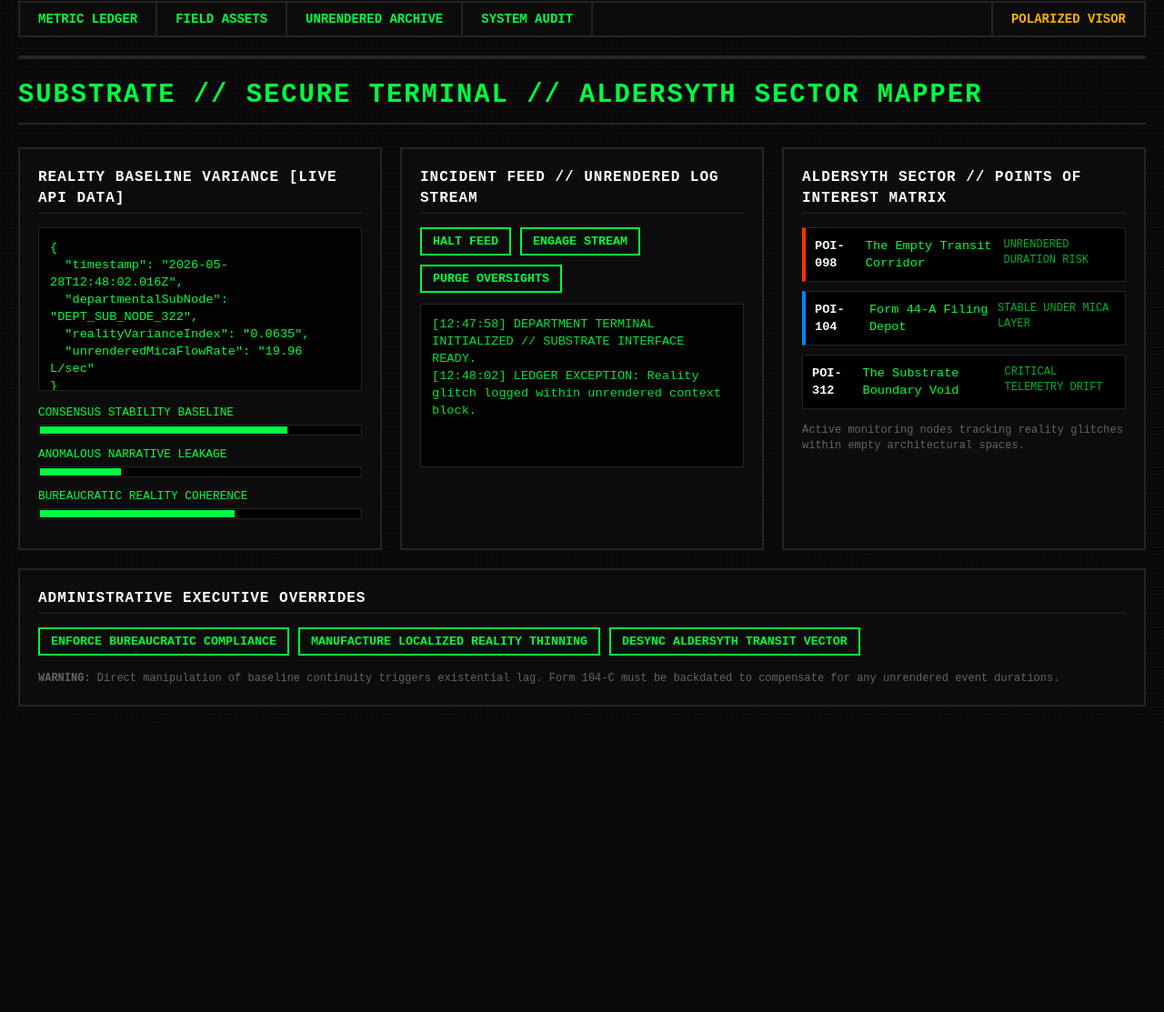
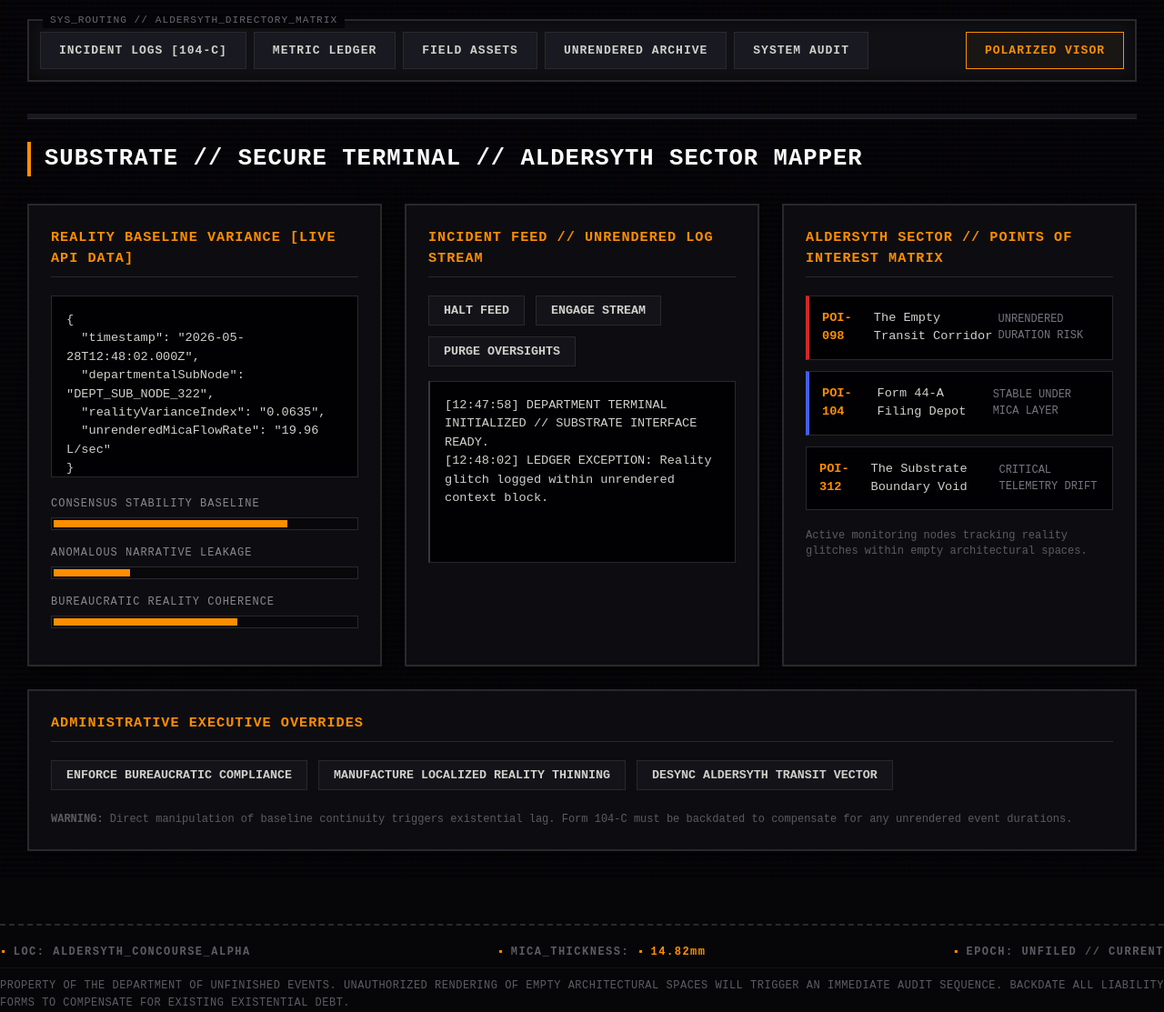
Before and after one commit to deon-wal/The-Latency-Archive, a website: page public/index.html in a window 1280 px wide. Shown: the part 19-1132 px from the top of the page at 91% size. Before the commit the page ends 816 px from the top, so only its background shows below. Drawn offline with nearby package versions, Linux system fonts and the light colour scheme; no server answers.

Commit message:
update frontend interface files

```diff
--- a/public/index.html
+++ b/public/index.html
@@ -11,6 +11,7 @@
 <div class="site-shell">
 
   <nav class="navbar" role="navigation" aria-label="Terminal Navigation">
+    <a href="reports.html" style="text-decoration: none;"><button type="button">INCIDENT LOGS [104-C]</button></a>
     <button type="button" onclick="view('world')">METRIC LEDGER</button>
     <button type="button" onclick="view('agents')">FIELD ASSETS</button>
     <button type="button" onclick="view('memory')">UNRENDERED ARCHIVE</button>
@@ -336,5 +337,19 @@ window.onload = () => {
 };
 </script>
 
+<script src="/socket.io/socket.io.js"></script>
+<script src="app.js"></script>
 </body>
+
+<!-- The Terminal Footer -->
+<footer class="terminal-footer">
+  <div class="footer-meta">
+    <span>LOC: ALDERSYTH_CONCOURSE_ALPHA</span>
+    <span>MICA_THICKNESS: <span class="pulse-text">14.82mm</span></span>
+    <span>EPOCH: UNFILED // CURRENT</span>
+  </div>
+  <div class="footer-notice">
+    PROPERTY OF THE DEPARTMENT OF UNFINISHED EVENTS. UNAUTHORIZED RENDERING OF EMPTY ARCHITECTURAL SPACES WILL TRIGGER AN IMMEDIATE AUDIT SEQUENCE. BACKDATE ALL LIABILITY FORMS TO COMPENSATE FOR EXISTING EXISTENTIAL DEBT.
+  </div>
+</footer>
 </html>
--- a/public/styles.css
+++ b/public/styles.css
@@ -1,136 +1,158 @@
 /* ==========================================================================
-   SUBSTRATE v11 // CORE STYLE ENGINE (BRUTALIST CYBER-NOIR)
+   SUBSTRATE v12 // THE BUREAUCRATIC CONTINUITY ENGINE
+   PALETTE: MICA BONE, EXPEDITION AMBER, & CRUSHED CARBON
    ========================================================================== */
 
 :root {
-  --bg: #0a0a0a;
-  --fg-green: #00ff41;
-  --fg-amber: #ffb000;
-  --border-color: #262626;
-  --border-glow: #ffb00033;
-  --glitch-red: #ff0055;
-  --glitch-cyan: #00ffff;
-  --panel-bg: #0d0d0d;
+  --bg: #060608;
+  --fg-primary: #d4d4ce;     /* Mica Layer Bone / Institutional White */
+  --fg-accent: #ff9000;      /* Departmental Cathode Amber */
+  --border-color: #2a2a2e;   /* Heavy Zinc / Cold Iron Slate */
+  --border-glow: rgba(255, 144, 0, 0.15);
+  --glitch-red: #d62828;     /* Contradiction / Ledger Debt Red */
+  --glitch-cyan: #00b4d8;
+  --panel-bg: #0e0e12;       /* Secure Mainframe Void */
 }
 
 * {
   box-sizing: border-box;
   margin: 0;
   padding: 0;
-  border-radius: 0 !important; /* Strict Brutalism: Defiantly square */
+  border-radius: 0 !important; /* Strict Industrial Brutalism */
 }
 
 body {
   background-color: var(--bg);
-  color: var(--fg-green);
+  color: var(--fg-primary);
   font-family: 'Courier New', Courier, monospace;
   font-size: 14px;
-  line-height: 1.4;
+  line-height: 1.5;
   overflow-x: hidden;
   height: 100vh;
 }
 
-/* CRT Scanline & Flicker Overlay */
+/* CRT Scanline & Structural Decay Overlay */
 .site-shell {
   position: relative;
   width: 100%;
   min-height: 100vh;
-  padding: 20px;
-  background: linear-gradient(rgba(18, 16, 16, 0) 50%, rgba(0, 0, 0, 0.25) 50%),
-              linear-gradient(90deg, rgba(255, 0, 0, 0.06), rgba(0, 255, 0, 0.02), rgba(0, 0, 255, 0.06));
-  background-size: 100% 4px, 6px 100%;
-  animation: crt-flicker 0.15s infinite;
+  padding: 30px; /* Increased padding to let the layout breathe */
+  background: linear-gradient(rgba(14, 14, 18, 0) 50%, rgba(0, 0, 0, 0.4) 50%),
+              linear-gradient(90deg, rgba(255, 0, 0, 0.03), rgba(0, 255, 255, 0.01), rgba(0, 0, 255, 0.03));
+  background-size: 100% 6px, 6px 100%;
+  animation: crt-flicker 0.2s infinite;
 }
 
-/* Polarized Visor View Layer */
+/* Polarized Visor View Layer (Inverts to Cold High-Contrast Monolithic Mode) */
 .site-shell.visor-active {
-  filter: contrast(190%) grayscale(100%) sepia(25%);
-  color: var(--fg-amber);
+  filter: contrast(175%) brightness(95%) grayscale(100%);
+  color: #ffffff;
 }
 
 .site-shell.visor-active .meter div {
-  background-color: var(--fg-amber) !important;
+  background-color: #ffffff !important;
 }
 
 /* ==========================================================================
-   SEMANTIC NAVIGATION & STRUCTURAL MECHANICS
+   COMMAND CONSOLE & TERMINAL NAVIGATION (UNSQUASHED)
    ========================================================================== */
 
 .navbar {
   display: flex;
+  gap: 8px;
+  padding: 12px;
   border: 2px solid var(--border-color);
-  background: var(--panel-bg);
-  margin-bottom: 20px;
-  width: 100%;
+  background: #121216;
+  margin: 10px 0 35px 0; /* Clear spacing from page ceiling and content below */
+  box-shadow: inset 0 0 15px rgba(0, 0, 0, 0.6);
+  position: relative;
+}
+
+/* Bureaucratic Header Tab Metatag */
+.navbar::before {
+  content: "SYS_ROUTING // ALDERSYTH_DIRECTORY_MATRIX";
+  position: absolute;
+  top: -9px;
+  left: 15px;
+  background: var(--bg);
+  padding: 0 8px;
+  font-size: 0.7rem;
+  color: #6a6a75;
+  letter-spacing: 1px;
 }
 
 .navbar button {
-  background: transparent;
-  border: none;
-  border-right: 2px solid var(--border-color);
-  color: var(--fg-green);
-  padding: 10px 20px;
+  background: #1a1a22;
+  border: 1px solid var(--border-color);
+  color: var(--fg-primary);
+  padding: 12px 20px;
   font-family: 'Courier New', Courier, monospace;
-  font-size: 14px;
+  font-size: 13px;
   font-weight: bold;
+  letter-spacing: 1px;
   cursor: pointer;
   user-select: none;
-  transition: background 0.2s, color 0.2s;
+  transition: all 0.15s ease-in-out;
 }
 
 .navbar button:hover {
-  background: var(--fg-green);
+  background: var(--fg-accent);
+  border-color: var(--fg-accent);
+  color: var(--bg);
+  box-shadow: 0 0 8px var(--border-glow);
+}
+
+/* Visor Toggle Behavior Shifted to Distinct Control Node */
+.navbar .visor-toggle {
+  margin-left: auto;
+  border: 1px solid var(--fg-accent);
+  color: var(--fg-accent);
+  background: rgba(255, 144, 0, 0.04);
+}
+
+.navbar .visor-toggle:hover {
+  background: var(--fg-accent);
   color: var(--bg);
 }
 
-/* Visor Toggle Behavior Alignment */
-.navbar .visor-toggle {
-  margin-left: auto;
-  border-right: none;
-  border-left: 2px solid var(--border-color);
-  color: var(--fg-amber);
-}
-
-.site-shell.visor-active .navbar button {
-  color: var(--fg-amber);
-  border-color: var(--border-color);
-}
-
-.site-shell.visor-active .navbar button:hover {
-  background: var(--fg-amber);
-  color: var(--bg);
-}
+/* ==========================================================================
+   STRUCTURAL MECHANICS
+   ========================================================================== */
 
 /* The Mica Block Deficit Line */
 .mica-block {
   width: 100%;
-  height: 4px;
-  background: var(--border-color);
-  margin-bottom: 20px;
-  transition: background 0.3s;
+  height: 6px;
+  background: #1a1a22;
+  margin-bottom: 25px;
+  border-bottom: 1px solid var(--border-color);
 }
 
 .mica-block.thinning {
   background: var(--glitch-red);
   animation: mica-jitter 0.08s infinite;
+  box-shadow: 0 0 10px rgba(214, 40, 40, 0.5);
 }
 
 .title {
-  font-size: 1.8rem;
-  margin-bottom: 25px;
-  letter-spacing: 2px;
-  border-bottom: 2px double var(--border-color);
-  padding-bottom: 10px;
+  font-size: 1.6rem;
+  font-weight: 900;
+  margin-bottom: 30px;
+  letter-spacing: 1px;
+  color: #ffffff;
+  text-transform: uppercase;
+  border-left: 4px solid var(--fg-accent);
+  padding-left: 15px;
 }
 
 /* ==========================================================================
-   GRID & BRUTALIST PANELS
+   PANEL ARCHITECTURE
    ========================================================================== */
 
 .panel-grid {
   display: grid;
-  grid-template-columns: repeat(auto-fit, minmax(350px, 1fr));
-  gap: 20px;
+  grid-template-columns: repeat(auto-fit, minmax(380px, 1fr));
+  gap: 25px;
   width: 100%;
 }
 
@@ -141,9 +163,10 @@ body {
 .panel {
   background: var(--panel-bg);
   border: 2px solid var(--border-color);
-  padding: 20px;
+  padding: 24px;
   display: flex;
   flex-direction: column;
+  box-shadow: 0 4px 20px rgba(0,0,0,0.5);
 }
 
 .panel.wide {
@@ -151,215 +174,255 @@ body {
 }
 
 h3 {
-  font-size: 1rem;
-  margin-bottom: 15px;
+  font-size: 0.95rem;
+  margin-bottom: 20px;
   letter-spacing: 1px;
-  color: #fff;
+  color: var(--fg-accent);
   border-bottom: 1px solid var(--border-color);
-  padding-bottom: 5px;
+  padding-bottom: 8px;
+  text-transform: uppercase;
 }
 
-/* Specific Subsystem View Animations */
+/* Active System Audit Anomalies */
 #diagnosticsView .panel {
-  border-color: var(--fg-amber);
-  box-shadow: 0 0 10px var(--border-glow);
-  animation: low-hum-pulse 4s infinite ease-in-out;
+  border-color: var(--fg-accent);
+  box-shadow: 0 0 15px var(--border-glow);
+  animation: low-hum-pulse 5s infinite ease-in-out;
 }
 
 #worldView .panel:first-child {
-  animation: grid-fracture 12s infinite steps(1);
+  animation: grid-fracture 14s infinite steps(1);
 }
 
 /* ==========================================================================
-   METERS, CONTROLS & LOGS
+   TERMINAL FEEDS, INPUTS & CONTROLS
    ========================================================================== */
 
 .meterBlock {
-  margin-top: 15px;
+  margin-top: 20px;
 }
 
 .meterBlock label {
   display: block;
-  font-size: 0.8rem;
-  margin-bottom: 4px;
+  font-size: 0.75rem;
+  margin-bottom: 6px;
+  color: #8a8a93;
   text-transform: uppercase;
+  letter-spacing: 1px;
 }
 
 .meter {
   border: 1px solid var(--border-color);
-  height: 12px;
-  background: #000;
-  margin-bottom: 12px;
-  padding: 1px;
+  height: 14px;
+  background: #09090c;
+  margin-bottom: 16px;
+  padding: 2px;
 }
 
 .meter div {
   height: 100%;
-  background-color: var(--fg-green);
+  background-color: var(--fg-accent);
   width: 0%;
-  transition: width 0.4s ease;
+  transition: width 0.3s ease;
 }
 
 pre, .log {
-  background: #030303;
+  background: #020204;
   border: 1px solid var(--border-color);
-  padding: 12px;
+  padding: 16px;
   font-family: 'Courier New', Courier, monospace;
   font-size: 0.85rem;
   overflow-y: auto;
-  height: 180px;
+  height: 200px;
   white-space: pre-wrap;
+  color: var(--fg-primary);
 }
 
 .log {
-  color: rgba(0, 255, 65, 0.9);
-  animation: desync-text 8s infinite alternate ease-in-out;
+  border-left: 2px solid #3a3a42;
+  animation: desync-text 10s infinite alternate ease-in-out;
 }
 
+/* Stream Specific Context Output Tones */
+.log-line.critical { color: var(--glitch-red); font-weight: bold; }
+.log-line.warning { color: var(--fg-accent); }
+.log-line.system { color: #8a8a93; }
+
 .controls, .button-group, form {
-  margin-bottom: 12px;
+  margin-bottom: 16px;
   display: flex;
-  gap: 10px;
+  gap: 12px;
   flex-wrap: wrap;
 }
 
-.panel wide .button-group button {
-  flex: 1;
-}
-
 button {
-  background: transparent;
-  border: 2px solid var(--fg-green);
-  color: var(--fg-green);
-  padding: 6px 12px;
+  background: #14141a;
+  border: 1px solid var(--border-color);
+  color: var(--fg-primary);
+  padding: 8px 16px;
   font-family: 'Courier New', Courier, monospace;
   font-weight: bold;
   cursor: pointer;
-  transition: background 0.2s, color 0.2s;
+  transition: all 0.15s ease;
 }
 
 button:hover {
-  background: var(--fg-green);
+  background: var(--fg-primary);
   color: var(--bg);
-}
-
-.site-shell.visor-active button {
-  border-color: var(--fg-amber);
-  color: var(--fg-amber);
-}
-
-.site-shell.visor-active button:hover {
-  background: var(--fg-amber);
-  color: var(--bg);
+  border-color: var(--fg-primary);
 }
 
 .validation-field {
   flex-grow: 1;
-  background: #000;
-  border: 2px solid var(--border-color);
-  color: #fff;
-  padding: 8px;
+  background: #020204;
+  border: 1px solid var(--border-color);
+  color: #ffffff;
+  padding: 10px;
   font-family: 'Courier New', Courier, monospace;
 }
 
 .validation-field:focus {
   outline: none;
-  border-color: var(--fg-green);
-}
-
-.site-shell.visor-active .validation-field:focus {
-  border-color: var(--fg-amber);
+  border-color: var(--fg-accent);
 }
 
 .hint {
   font-size: 0.75rem;
-  color: #666;
-  margin-top: 5px;
+  color: #5c5c64;
+  margin-top: 8px;
+  line-height: 1.4;
 }
 
 /* ==========================================================================
-   INTEREST POINTS & ASSET CARDS
+   POI MATRICES & REGISTERED AGENTS
    ========================================================================== */
 
 .poi-registry {
   display: flex;
   flex-direction: column;
-  gap: 10px;
-  margin-bottom: 10px;
+  gap: 12px;
+  margin-bottom: 12px;
 }
 
 .poi-node {
   display: flex;
   justify-content: space-between;
-  padding: 10px;
-  background: #000;
+  align-items: center;
+  padding: 14px;
+  background: #020204;
   border: 1px solid var(--border-color);
   font-size: 0.85rem;
 }
 
-.node-id { font-weight: bold; color: #fff; }
-.node-loc { flex-grow: 1; margin-left: 15px; color: var(--fg-green); }
-.site-shell.visor-active .node-loc { color: var(--fg-amber); }
-.node-status { font-size: 0.75rem; opacity: 0.7; }
+.node-id { font-weight: bold; color: var(--fg-accent); }
+.node-loc { flex-grow: 1; margin-left: 20px; color: var(--fg-primary); }
+.node-status { font-size: 0.75rem; color: #787882; text-transform: uppercase; }
 
 .agentCard {
   border: 1px dashed var(--border-color);
-  padding: 15px;
-  margin-bottom: 10px;
-  background: #000;
+  padding: 20px;
+  margin-bottom: 12px;
+  background: #020204;
 }
 
 .agentCard button {
-  margin-top: 10px;
+  margin-top: 14px;
 }
 
-/* Borders and Pulses */
-.stableGlow { border-left: 4px solid #0088ff; }
-.warningPulse { border-left: 4px solid #ff3300; animation: pulse-glow 2s infinite; }
-.glitch-hover:hover { animation: mica-jitter 0.1s infinite; }
-.ledger-flash { animation: flash-white 0.4s ease-out forwards; }
+/* Functional Accents from the Iron Journal */
+.stableGlow { border-left: 4px solid #4361ee; }
+.warningPulse { border-left: 4px solid var(--glitch-red); animation: pulse-glow 2s infinite; }
+.glitch-hover:hover { animation: mica-jitter 0.1s infinite; border-color: var(--glitch-red); }
+.ledger-flash { animation: flash-white 0.5s ease-out forwards; }
 
 /* ==========================================================================
-   ANIMATIONS
+   ANIMATION MATRIX
    ========================================================================== */
 
 @keyframes crt-flicker {
-  0% { opacity: 0.985; }
+  0% { opacity: 0.99; }
   50% { opacity: 1; }
-  100% { opacity: 0.985; }
+  100% { opacity: 0.99; }
 }
 
 @keyframes low-hum-pulse {
-  0%, 100% { box-shadow: 0 0 5px rgba(255,176,0,0.1); border-color: #262626; }
-  50% { box-shadow: 0 0 15px rgba(255,176,0,0.25); border-color: var(--fg-amber); }
+  0%, 100% { box-shadow: 0 0 5px rgba(255,144,0,0.05); border-color: #2a2a2e; }
+  50% { box-shadow: 0 0 20px rgba(255,144,0,0.2); border-color: var(--fg-accent); }
 }
 
 @keyframes grid-fracture {
-  0%, 94%, 100% { clip-path: none; }
-  95% { clip-path: polygon(0% 0%, 100% 0%, 100% 30%, 0% 35%, 0% 60%, 100% 55%, 100% 100%, 0% 100%); }
-  97% { clip-path: polygon(0% 10%, 100% 0%, 85% 100%, 0% 80%); }
+  0%, 96%, 100% { clip-path: none; }
+  97% { clip-path: polygon(0% 0%, 100% 0%, 100% 45%, 0% 50%, 0% 52%, 100% 48%, 100% 100%, 0% 100%); }
+  99% { clip-path: polygon(0% 5%, 100% 0%, 95% 100%, 0% 90%); }
 }
 
 @keyframes desync-text {
-  0%, 92%, 100% { text-shadow: none; transform: translateX(0); }
-  94% { text-shadow: 2px 0 0 var(--glitch-red), -2px 0 0 var(--glitch-cyan); transform: translateX(1px); }
-  97% { text-shadow: -3px 0 0 var(--glitch-red), 3px 0 0 var(--glitch-cyan); transform: translateX(-1px); }
+  0%, 94%, 100% { text-shadow: none; transform: translateX(0); }
+  95% { text-shadow: 1px 0 0 var(--glitch-red), -1px 0 0 var(--glitch-cyan); transform: translateX(0.5px); }
+  98% { text-shadow: -2px 0 0 var(--glitch-red), 2px 0 0 var(--glitch-cyan); transform: translateX(-0.5px); }
 }
 
 @keyframes mica-jitter {
-  0% { transform: translate(1px, 1px); }
-  25% { transform: translate(-1px, -1px); }
-  50% { transform: translate(-1px, 1px); }
-  75% { transform: translate(1px, -1px); }
-  100% { transform: translate(1px, 1px); }
+  0% { transform: translate(0.5px, 0.5px); }
+  50% { transform: translate(-0.5px, 0.5px); }
+  100% { transform: translate(0.5px, -0.5px); }
 }
 
 @keyframes pulse-glow {
-  0%, 100% { opacity: 0.6; }
+  0%, 100% { opacity: 0.7; }
   50% { opacity: 1; }
 }
 
 @keyframes flash-white {
-  0% { background: #ffffff; border-color: #ffffff; }
+  0% { background: #ffffff; border-color: #ffffff; color: #000000; }
   100% { background: var(--panel-bg); border-color: var(--border-color); }
 }
+/* ==========================================================================
+   TERMINAL FOOTER // BUREAUCRATIC COMPLIANCE BAR
+   ========================================================================== */
+
+.terminal-footer {
+  margin-top: 50px;
+  border-top: 2px dashed var(--border-color);
+  padding-top: 20px;
+  font-size: 0.75rem;
+  color: #5c5c64;
+  display: flex;
+  flex-direction: column;
+  gap: 10px;
+}
+
+.footer-meta {
+  display: flex;
+  justify-content: space-between;
+  letter-spacing: 1.5px;
+  font-weight: bold;
+  border-bottom: 1px solid rgba(42, 42, 46, 0.4);
+  padding-bottom: 8px;
+}
+
+.footer-meta span {
+  position: relative;
+}
+
+.footer-meta span::before {
+  content: "▪";
+  color: var(--fg-accent);
+  margin-right: 6px;
+}
+
+.footer-notice {
+  line-height: 1.6;
+  text-align: justify;
+  letter-spacing: 0.5px;
+}
+
+.pulse-text {
+  color: var(--fg-primary);
+  animation: telemetry-pulse 2s infinite ease-in-out;
+}
+
+@keyframes telemetry-pulse {
+  0%, 100% { opacity: 0.4; color: var(--glitch-red); }
+  50% { opacity: 1; color: var(--fg-accent); }
+}
```
Also changed, not shown: public/reports.html (added, +158 -0 lines).
